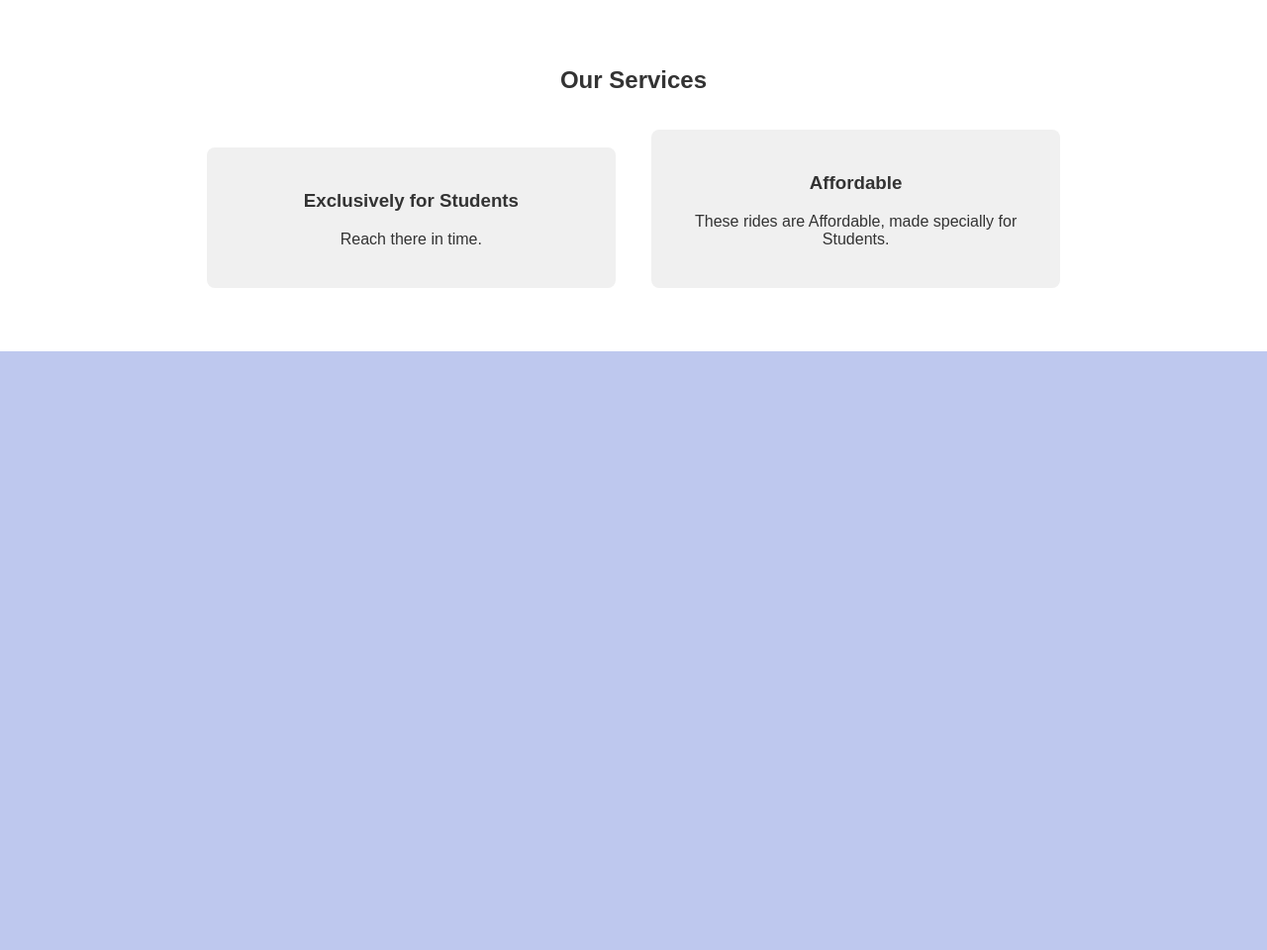
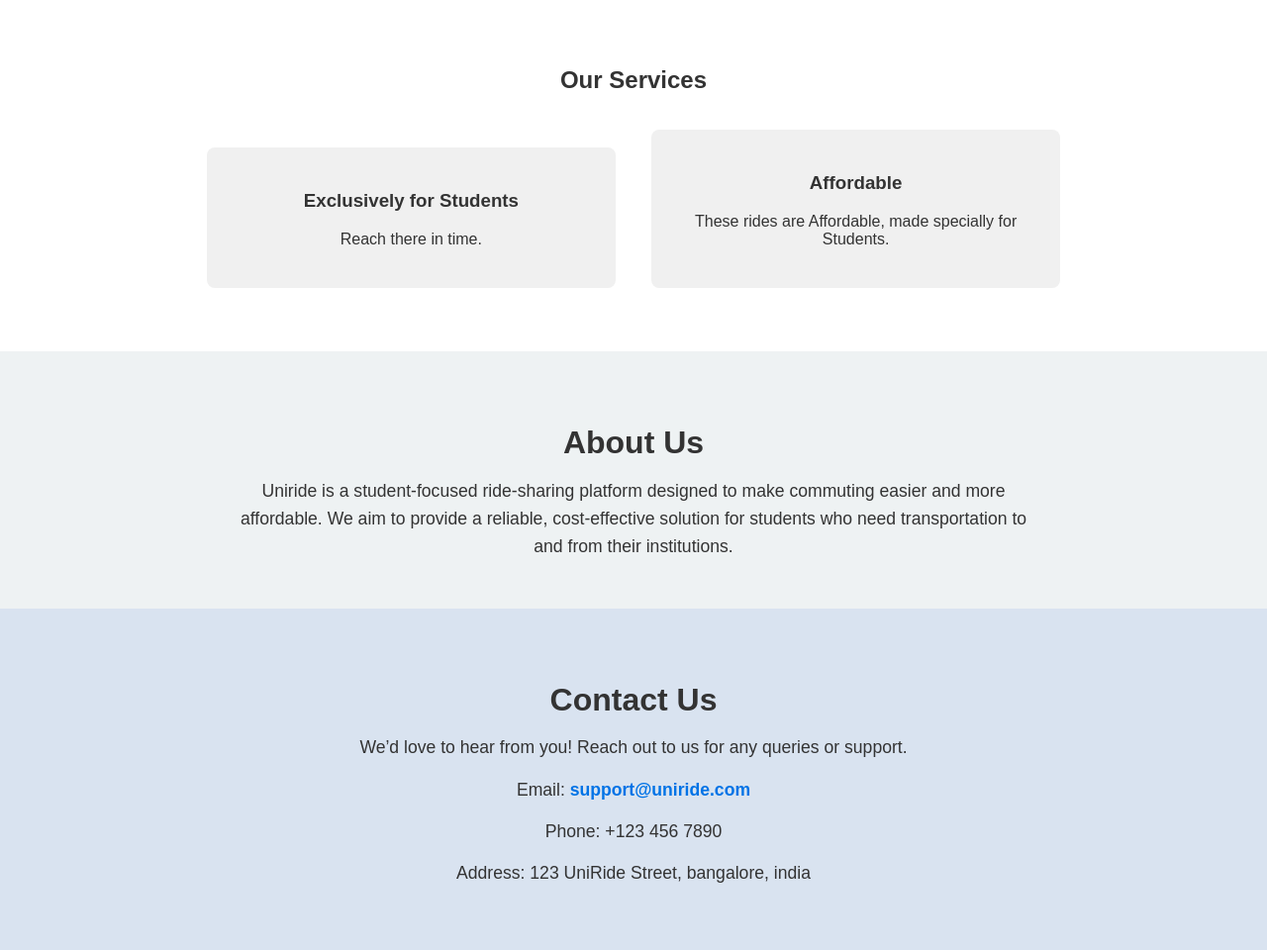
Before and after one commit to siindhu-l/website, a PHP site: page /design/welcome.html in a window 1280 px wide. Shown: the part 696-1656 px from the top of the page at 99% size. Before the commit the page ends 1051 px from the top, so only its background shows below. Run offline with PHP 8.4, Linux system fonts and the light colour scheme.

Commit message:
badmoshi ni mittar

```diff
--- a/Frontend/design/signup.css
+++ b/Frontend/design/signup.css
@@ -40,7 +40,7 @@ header {
     position: fixed;
     top: 0;
     left: 0;
-    background: rgba(17, 17, 17, 0.9);
+    background: rgba(22, 22, 22, 0.9);
     padding: 15px 5%;
     box-shadow: 0 2px 10px rgba(0, 0, 0, 0.1);
     z-index: 100;
@@ -96,7 +96,7 @@ nav .logo {
 }
 
 .auth-buttons .login {
-    background: transparent;
+    background: solid;
     border: 2px solid var(--primary-color);
     color: var(--primary-color);
 }
--- a/Frontend/design/welcome.css
+++ b/Frontend/design/welcome.css
@@ -91,6 +91,54 @@ nav {
     transform: scale(1.05);
 }
 
+/* About Section */
+.about {
+    text-align: center;
+    padding: 3rem 2rem;
+    background: #eef2f3;
+}
+
+.about h2 {
+    font-size: 2rem;
+    margin-bottom: 1rem;
+}
+
+.about p {
+    font-size: 1.1rem;
+    max-width: 800px;
+    margin: 0 auto;
+    line-height: 1.6;
+}
+
+/* Contact Section */
+.contact {
+    text-align: center;
+    padding: 3rem 2rem;
+    background: #d9e3f0;
+}
+
+.contact h2 {
+    font-size: 2rem;
+    margin-bottom: 1rem;
+}
+
+.contact p {
+    font-size: 1.1rem;
+    max-width: 600px;
+    margin: 0 auto 1rem;
+    line-height: 1.5;
+}
+
+.contact a {
+    color: #0073e6;
+    text-decoration: none;
+    font-weight: bold;
+}
+
+.contact a:hover {
+    text-decoration: underline;
+}
+
 /* Testimonials Section */
 .testimonials {
     text-align: center;
--- a/Frontend/design/welcome.html
+++ b/Frontend/design/welcome.html
@@ -33,8 +33,8 @@
         .hero img {
             max-width: 100%;
             height: auto;
-            margin-top: 1.5rem; /* Space between text and image */
-            border-radius: 10px; /* Optional: rounded corners */
+            margin-top: 1.5rem;
+            border-radius: 10px;
         }
     </style>
 </head>
@@ -58,7 +58,7 @@
     <section class="hero fade-in" id="home">
         <h1>Get a Ride in Minutes</h1>
         <p>Wherever you are, we’ll get you there.</p>
-        <img src="C:\Users\rekha\OneDrive\Documents\GitHub\website\Frontend\assets\website_welcome_page_bg_image.jpg" alt="Ride Image"> <!-- Replace with your image path -->
+        <img src="C:\Users\rekha\OneDrive\Documents\GitHub\website\Frontend\assets\website_welcome_page_bg_image.jpg" alt="Ride Image">
     </section>
 
     <section id="services" class="services fade-in">
@@ -72,5 +72,18 @@
             <p>These rides are Affordable, made specially for Students.</p>
         </div>
     </section>
+
+    <section id="about" class="about fade-in">
+        <h2>About Us</h2>
+        <p>Uniride is a student-focused ride-sharing platform designed to make commuting easier and more affordable. We aim to provide a reliable, cost-effective solution for students who need transportation to and from their institutions.</p>
+    </section>
+
+    <section id="contact" class="contact fade-in">
+        <h2>Contact Us</h2>
+        <p>We’d love to hear from you! Reach out to us for any queries or support.</p>
+        <p>Email: <a href="mailto:support@uniride.com">support@uniride.com</a></p>
+        <p>Phone: +123 456 7890</p>
+        <p>Address: 123 UniRide Street, bangalore, india</p>
+    </section>
 </body>
 </html>
```
Also changed, not shown: Frontend/design/ride_tracking.css (+21 -72 lines), Frontend/design/ride_tracking.html (+5 -28 lines), Frontend/design/signup.html (+13 -7 lines).
